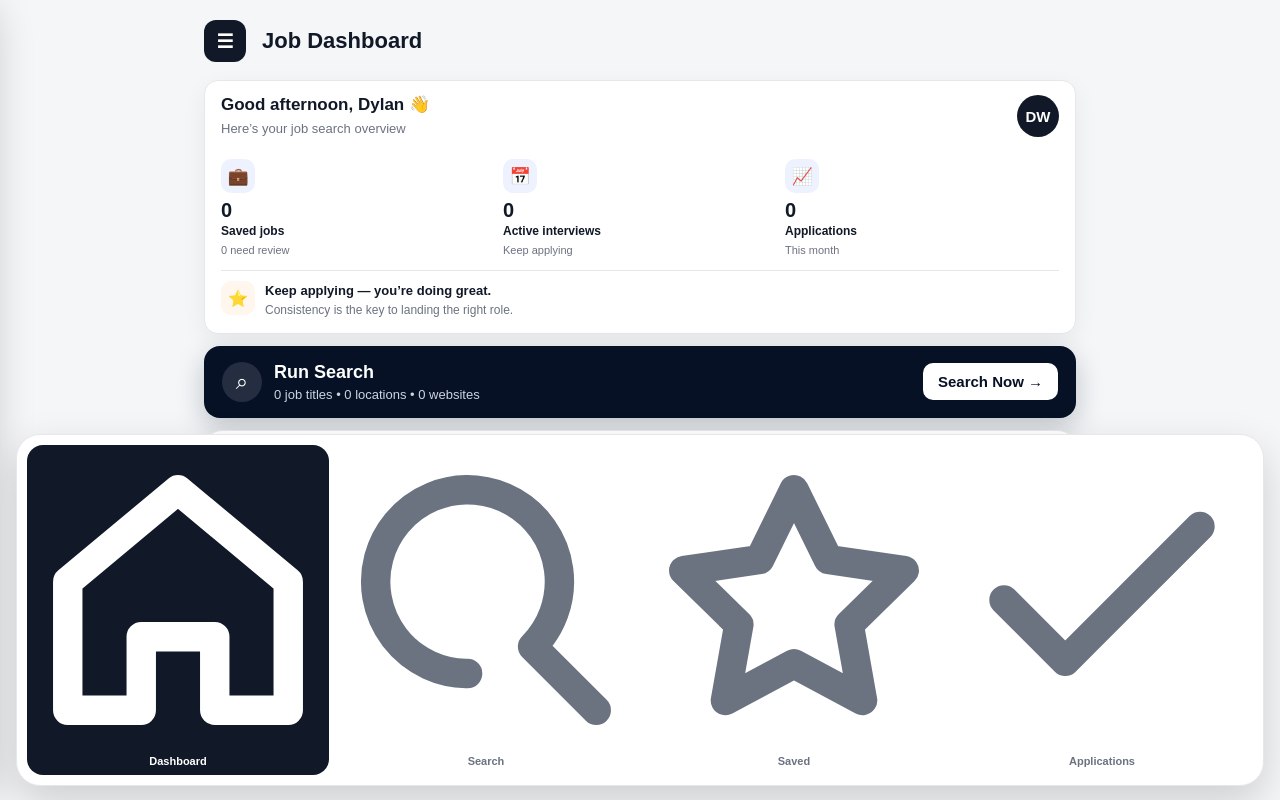
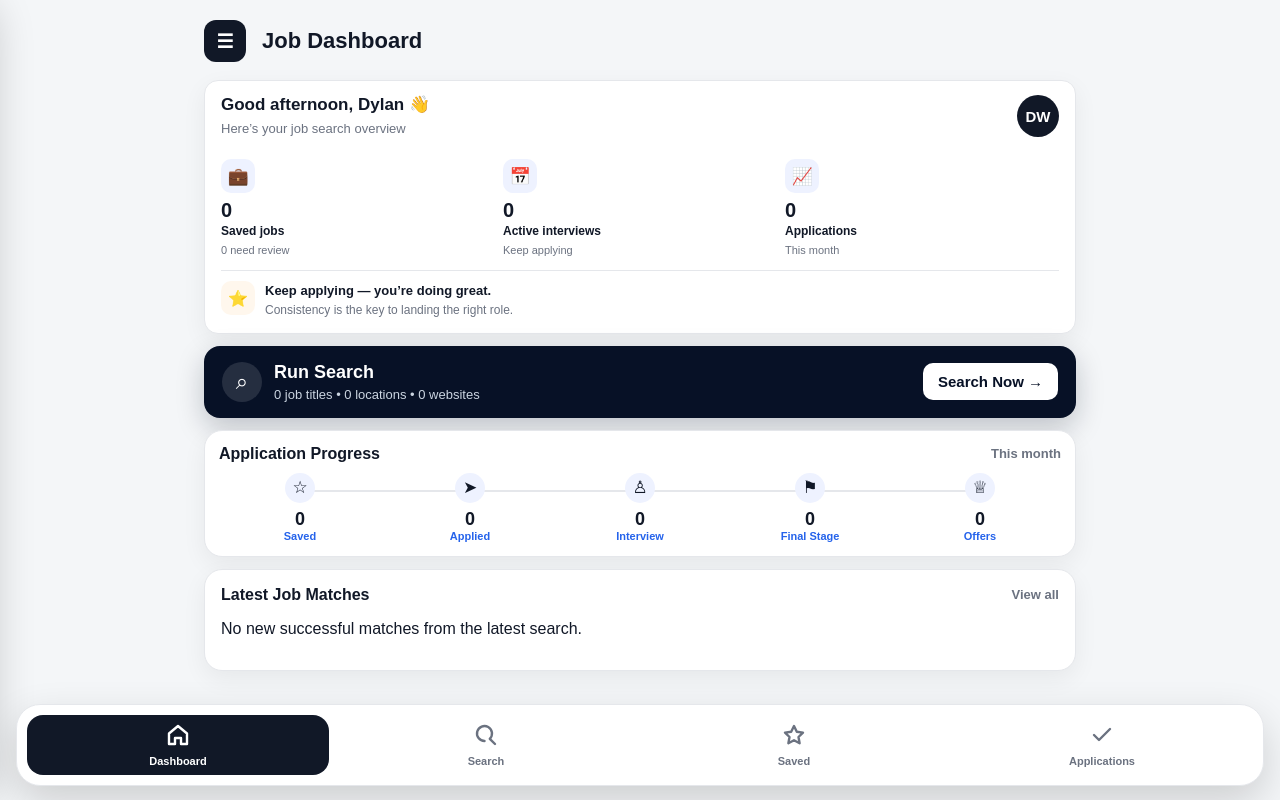
Before and after one commit to dcast-gif/Job-Watcher, a Next.js app: page / in a window 1280 px wide. Built offline with nearby package versions, Linux system fonts and the light colour scheme.

Commit message:
Update globals.css

```diff
--- a/app/globals.css
+++ b/app/globals.css
@@ -1558,3 +1558,7 @@ select {
 .buttonGroup .smallButton:last-child:hover {
   background: #e5e7eb;
 }
+.appIcon {
+  width: 24px;
+  height: 24px;
+}
```
